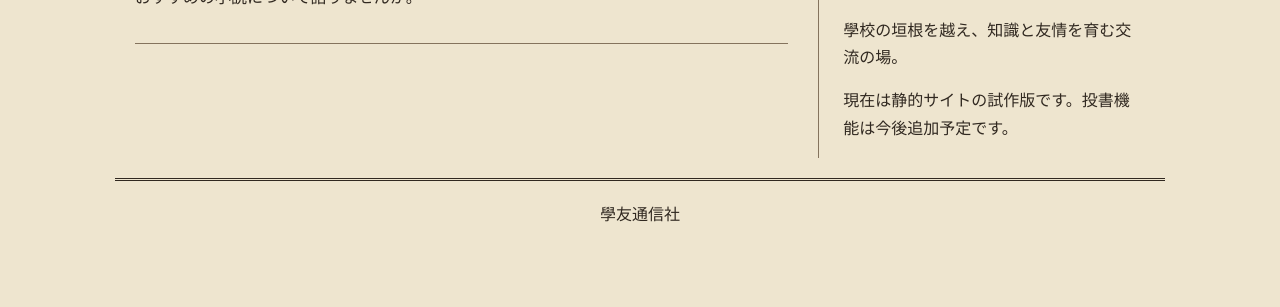
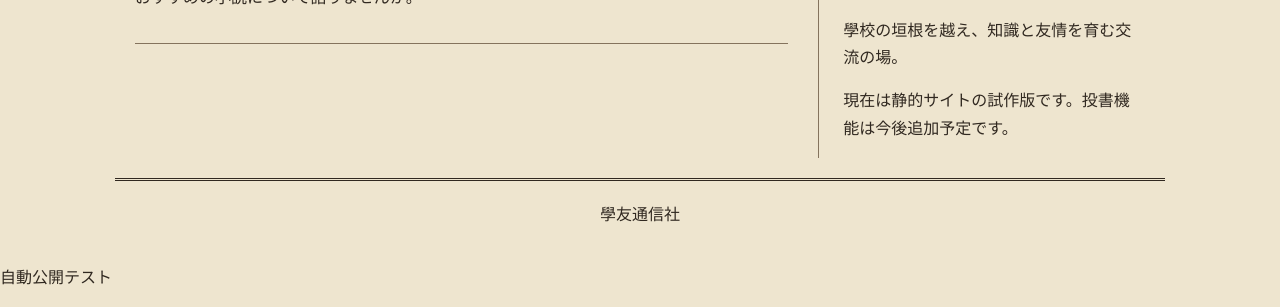
Before and after one commit to lijueyan/gakuyu-tsushin, a plain HTML site: page index.html in a window 1280 px wide. Shown: the part 654-961 px from the top of the page. Before the commit the page ends 902 px from the top, so only its background shows below. Drawn offline with Linux system fonts and the light colour scheme.

Commit message:
Test automatic deployment

```diff
--- a/index.html
+++ b/index.html
@@ -38,4 +38,6 @@
 </main>
 <footer>學友通信社</footer>
 
+<p>自動公開テスト</p>
+
 </html>
```
